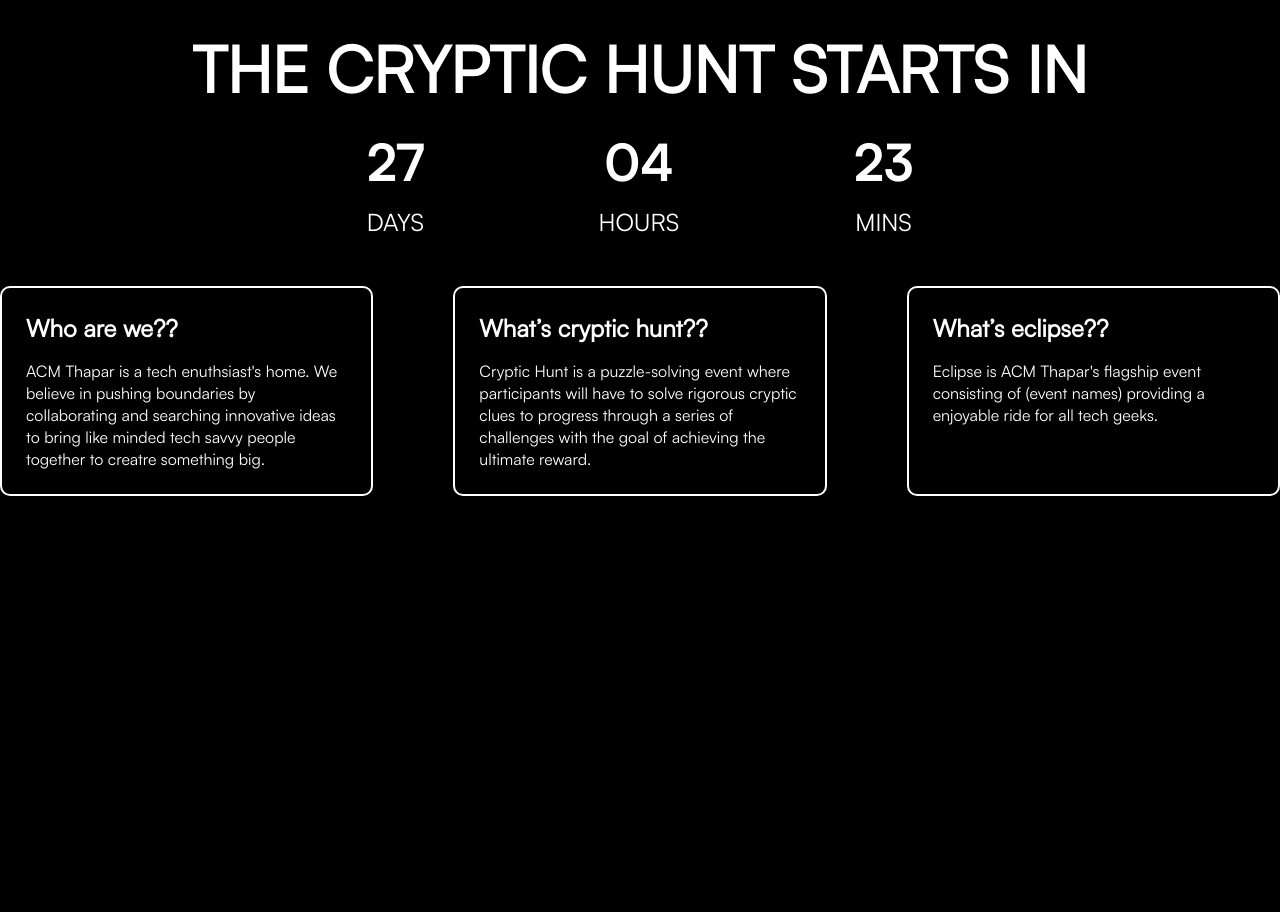
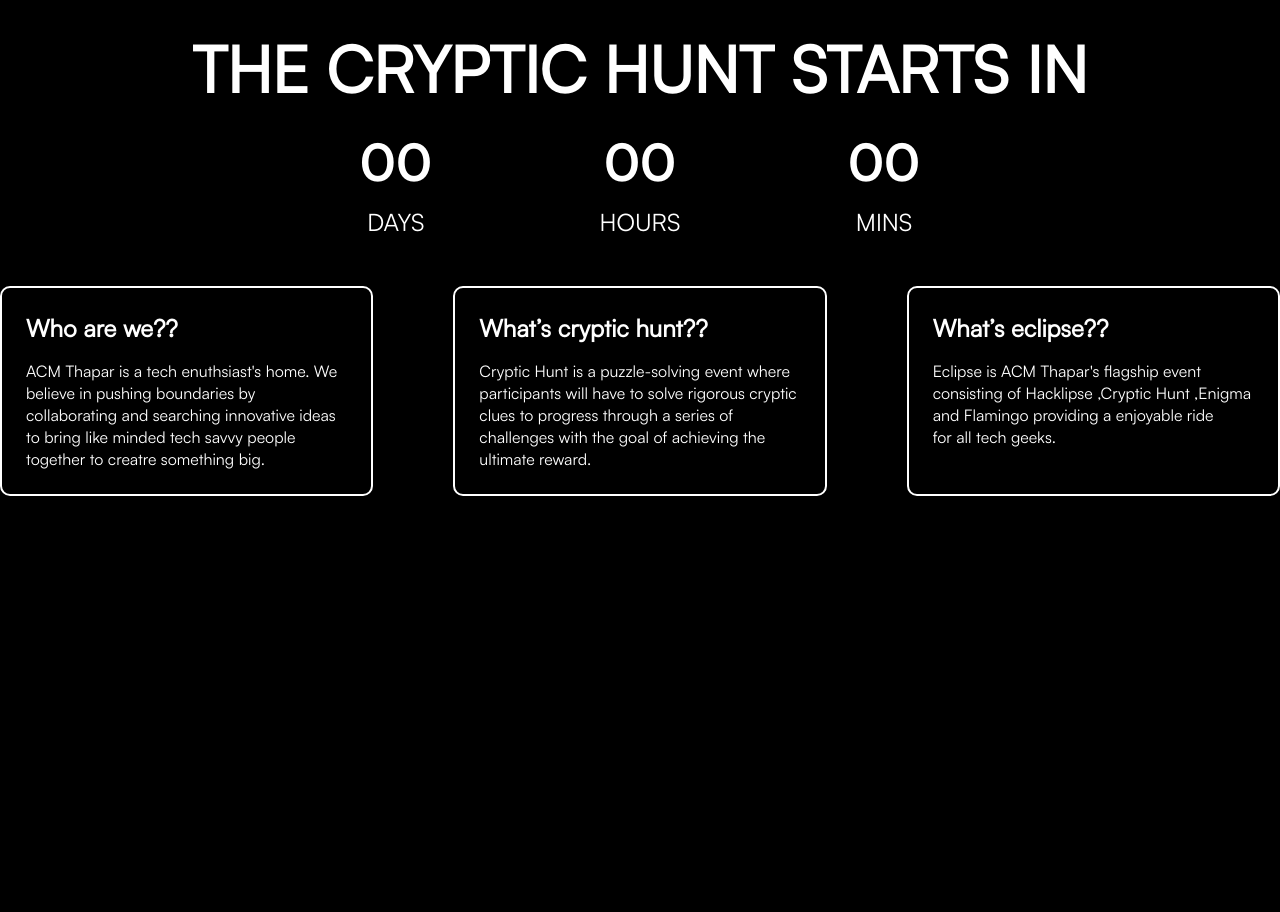
Before and after one commit to Jashany/CrypticHunt, a React (Vite) app: page / in a window 1280 px wide. Shown: the part 940-1852 px from the top of the page. Built offline with nearby package versions, Linux system fonts and the light colour scheme; no server answers.

Commit message:
ui changes

```diff
--- a/src/Pages/Home/Components/Timer/Timer.jsx
+++ b/src/Pages/Home/Components/Timer/Timer.jsx
@@ -30,15 +30,15 @@
         <h1>THE CRYPTIC HUNT STARTS IN</h1>
         <div>
           <div>
-            <h1>{String(time.days).padStart(2, '0')}</h1>
+            <h1>00</h1>
             <p>DAYS</p>
           </div>
           <div>
-            <h1>{String(time.hours).padStart(2, '0')}</h1>
+            <h1>00</h1>
             <p>HOURS</p>
           </div>
           <div>
-            <h1>{String(time.minutes).padStart(2, '0')}</h1>
+            <h1>00</h1>
             <p>MINS</p>
           </div>
         </div>
@@ -65,7 +65,7 @@
                     What’s eclipse??
                     </h4>
                     <p>
-                    Eclipse is ACM Thapar's flagship event consisting of (event names) providing a enjoyable ride for all tech geeks.
+                    Eclipse is ACM Thapar's flagship event consisting of Hacklipse ,Cryptic Hunt ,Enigma and Flamingo providing a enjoyable ride for all tech geeks.
                     </p>
                 </div>
             </div>
```
